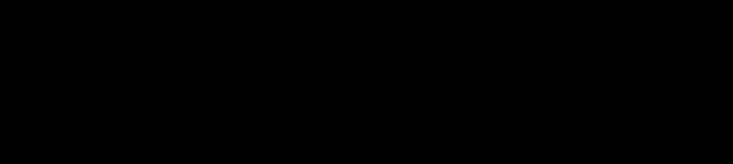
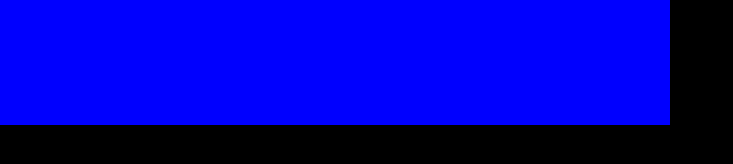
Before and after one commit to kuith/sorpresa_git, a plain HTML site: page public_html/index.html in a window 1280 px wide. Shown: the top 164 px of the page, without its empty margins (0-733 px from the left). Drawn offline with nearby package versions, Linux system fonts and the light colour scheme.

Commit message:
Tras Fer

```diff
--- a/public_html/index.html
+++ b/public_html/index.html
@@ -52,7 +52,7 @@ and open the template in the editor.
     <script>
 
       $( document ).ready(function() {
-        Ejercicio(Config_ejercicio);
+          var ejercicio = new Ejercicio(Config_ejercicio);
       });
 
     </script>
--- a/public_html/recursos/js/Config_ejercicio.js
+++ b/public_html/recursos/js/Config_ejercicio.js
@@ -35,7 +35,8 @@
                 top : 50,
                 left : 50,
                 margen_derecho : -50,
-                transform : "translate(-50%, -50%)"
+                transform : "translate(-50%, -50%)",
+                color : "blue"
             },
 
             pregunta : {
@@ -93,5 +94,5 @@
 	        }
 	    ]
 	};
-	    window.Config_ejercicio = Config_ejercicio;
+    window.Config_ejercicio = Config_ejercicio;
 }());
--- a/public_html/recursos/js/Ejercicio.js
+++ b/public_html/recursos/js/Ejercicio.js
@@ -3,21 +3,35 @@
     'use strict';
     var
         Ejercicio = function(p_cfg){
+            console.log("Ejercicio");
+
             var
                 cfg = p_cfg,
                 px = cfg.unidades_graficas,
                 //esto no se deberia hacer asi...creo
                 $contenedor_pregunta = $("#contenedor"),
                 init_hojaEstilo = function(){
+//                    console.log("Ejercicio.init_hojaEstilo");
                     var
                         b_margin = cfg.body_margin,
                         b_height = cfg.body_height + px,
                         b_color = cfg.body_color,
-                        b_tam_fuente = cfg.tam_fuente,
-                        css = "<Style type = 'text/css'> html {font-size: " + b_tam_fuente + "} body {margin: " + b_margin + "; height: " + b_height + "; background: " + b_color + "} </Style>";
-                    $(css).appendTo("title");
+                        b_tam_fuente = cfg.tam_fuente + px,
+                        css;
+
+                console.log("Ejercicio.init_hojaEstilo b_tam_fuente: " + b_tam_fuente);
+
+                css = "<style type = 'text/css'>";
+                css += "html {font-size: " + b_tam_fuente + ";}";
+                css += "body {margin: " + b_margin + "; height: " + b_height + "; background: " + b_color + "}";
+                css += "";
+                css += "</style>";
+
+
+                $(css).appendTo("head");
                 },
                 render = function(p_contenedor){
+//                    console.log("Ejercicio.render");
                   var
                     $div_contenedor_pregunta  = $("<div></div>"),
                     $div_contenedor_respuestas = $("<div></div>"),
@@ -29,7 +43,8 @@
                         .attr("id", "div_contenedor_pregunta")
                         .css({
                             height: (cfg.div_contenedor_pregunta.alto + px),
-                            position: cfg.div_contenedor_pregunta.position
+                            position: cfg.div_contenedor_pregunta.position,
+                            margin: "auto"
                         })
                         .appendTo(p_contenedor);
 
@@ -59,7 +74,8 @@
                             top : cfg.div_pregunta.top,
                             left : cfg.div_pregunta.left,
                             marginRight : cfg.div_pregunta.margen_derecho,
-                            transform : cfg.div_pregunta.transform
+                            transform : cfg.div_pregunta.transform,
+                            background : cfg.div_pregunta.color
                         })
                         .appendTo($div_contenedor_pregunta);
 
```
